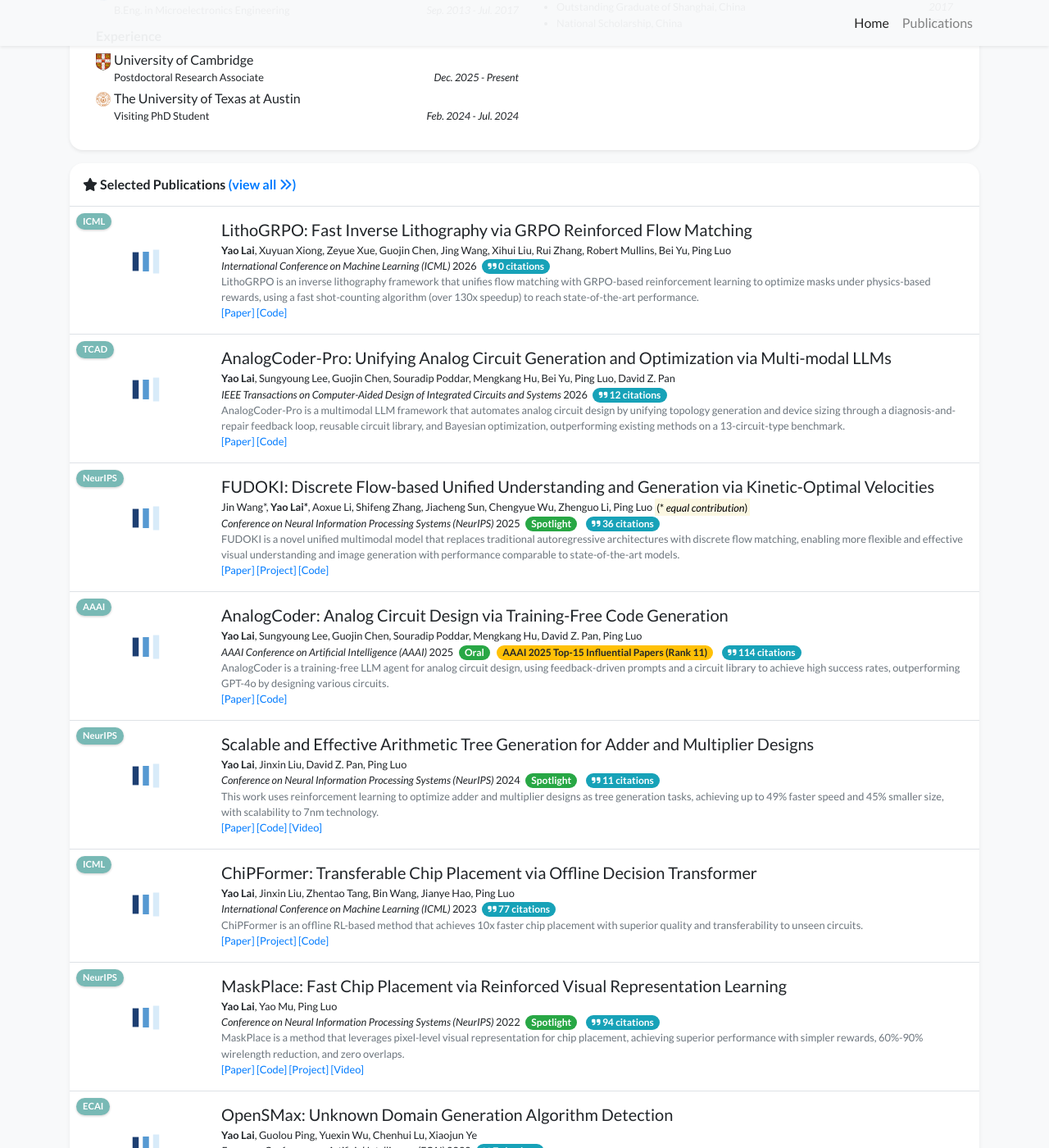
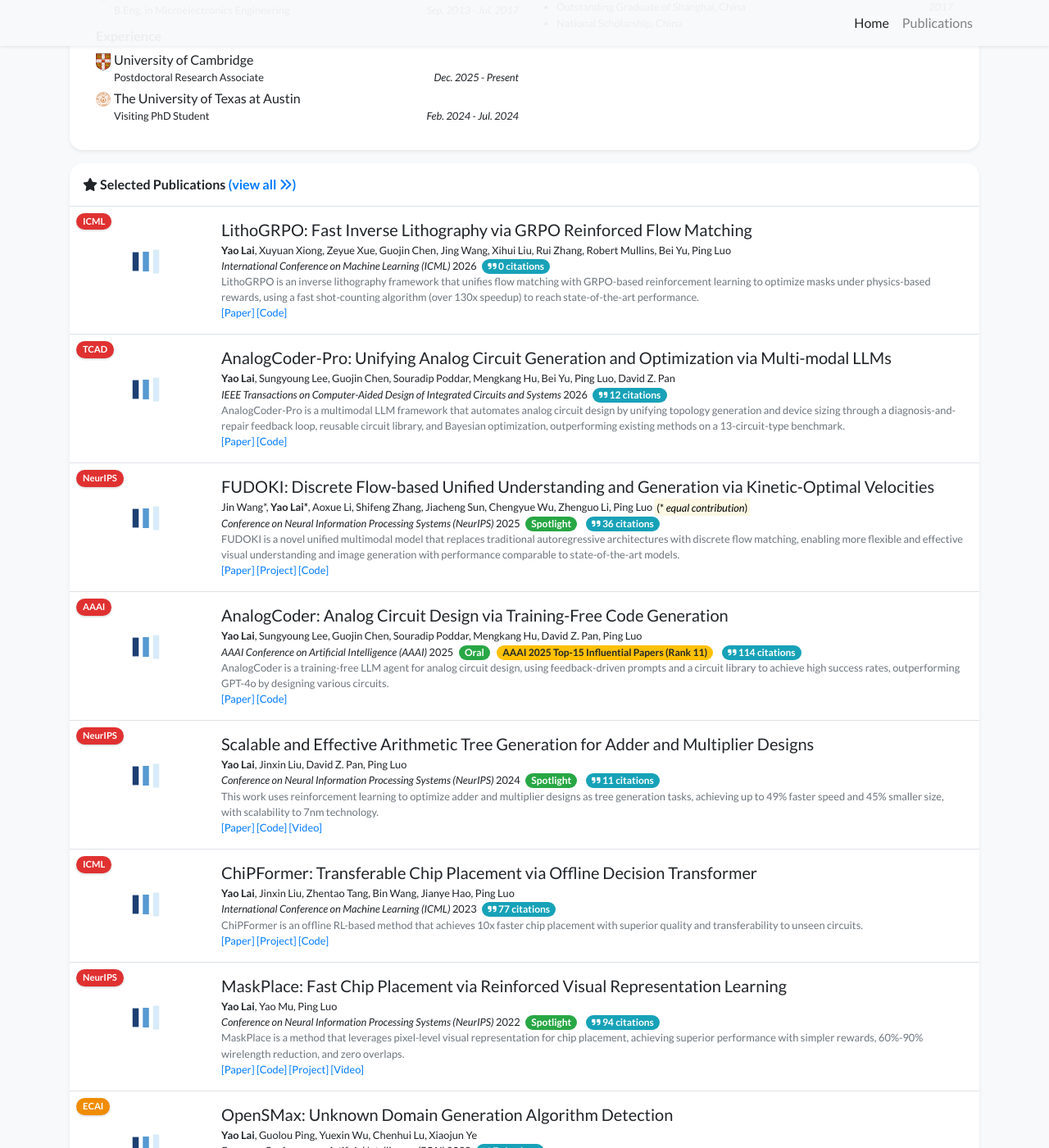
Before and after one commit to laiyao1/laiyao1.github.io, a Jekyll site: the page built from index.html, in a window 1280 px wide and 1400 px high, scrolled down 872 px. Shown: the whole window at 82% size. Built offline with Jekyll 4.4.1, drawn with Linux system fonts in a browser that asks for light colours; a style sheet for code colours, icons or effects is not loaded.

Commit message:
Color venue badges by CCF rank (A=red, B=orange)
Infer CCF rank from the venue (with optional `ccf` front-matter
override) and apply pub-badge-ccf-A/B classes for color coding.

Co-Authored-By: Claude Opus 4.8 (1M context) <noreply@anthropic.com>

```diff
--- a/_includes/citation_loader.html
+++ b/_includes/citation_loader.html
@@ -23,6 +23,15 @@
     font-weight: bold;
     z-index: 10;
     box-shadow: 0 1px 3px rgba(0, 0, 0, 0.2);
+}
+
+/* CCF rank colors: A = red, B = orange */
+.pub-badge-ccf-A {
+    background-color: #e03131;
+}
+
+.pub-badge-ccf-B {
+    background-color: #f08c00;
 }
 
 .badge-publication {
--- a/_includes/widgets/publication_item.html
+++ b/_includes/widgets/publication_item.html
@@ -8,7 +17,7 @@
         <div class="col-md-3 col-xl-2 mb-md-0 p-md-3" style="position: relative;">
             <img data-src="{{ item.cover | relative_url }}" alt="{{ item.title }}" class="lazy w-100 rounded-xl" src="{{ '/assets/images/empty_300x200.png' | relative_url }}">
             {%- if item.venue -%}
-            <span class="pub-badge">{{ item.venue }}</span>
+            <span class="pub-badge{% if ccf %} pub-badge-ccf-{{ ccf }}{% endif %}">{{ item.venue }}</span>
             {%- endif -%}
         </div>
         <div class="col-md-9 col-xl-10 p-3 pl-md-0">
@@ -44,7 +53,7 @@
     {%- if item.cover -%}
     <img data-src="{{ item.cover | relative_url }}" alt="{{ item.title }}" class="lazy card-img w-100" src="{{ '/assets/images/empty_300x200.png' | relative_url }}">
     {%- if item.venue -%}
-    <span class="pub-badge">{{ item.venue }}</span>
+    <span class="pub-badge{% if ccf %} pub-badge-ccf-{{ ccf }}{% endif %}">{{ item.venue }}</span>
     {%- endif -%}
     {%- else -%}
     <img alt="{{ item.title }}" class="w-100 rounded-xl" src="{{ '/assets/images/empty_300x200.png' | relative_url }}">
```
Also changed, not shown: other parts of _includes/widgets/publication_item.html (+9 -0 lines).
